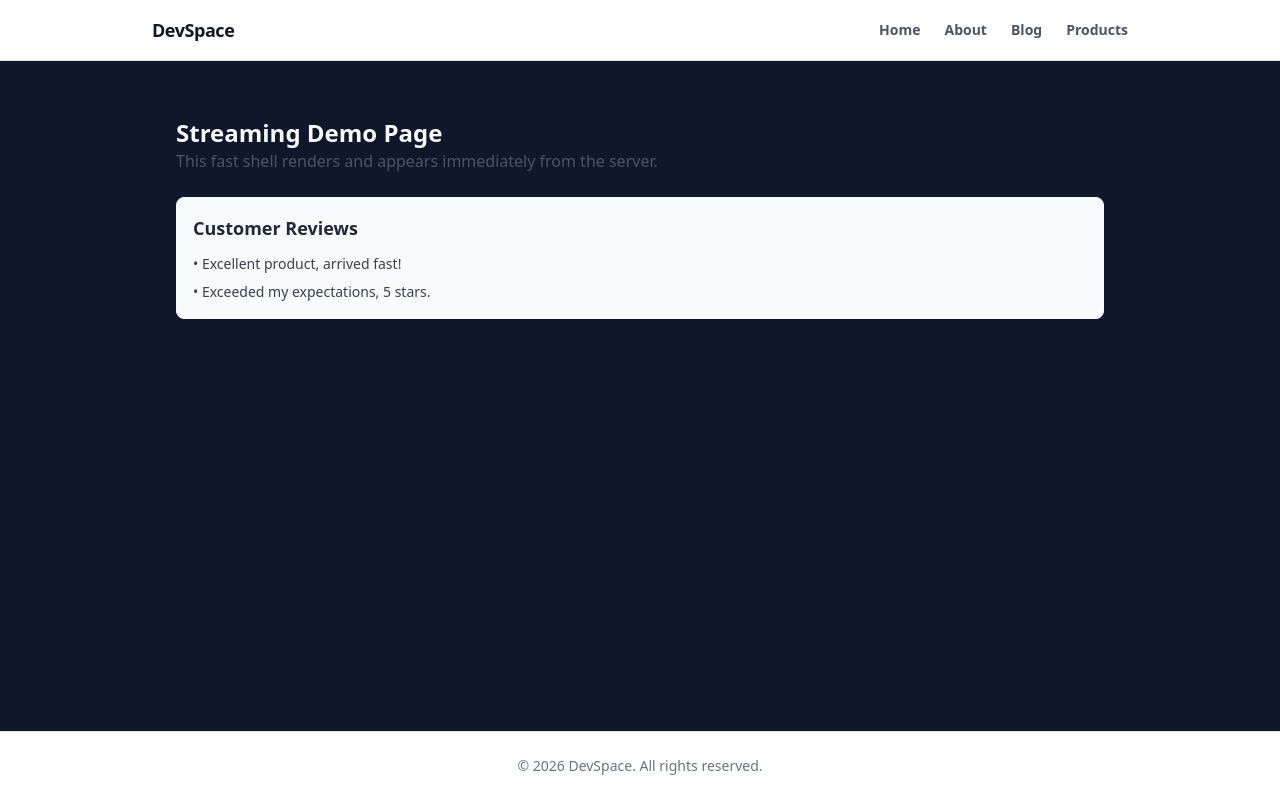
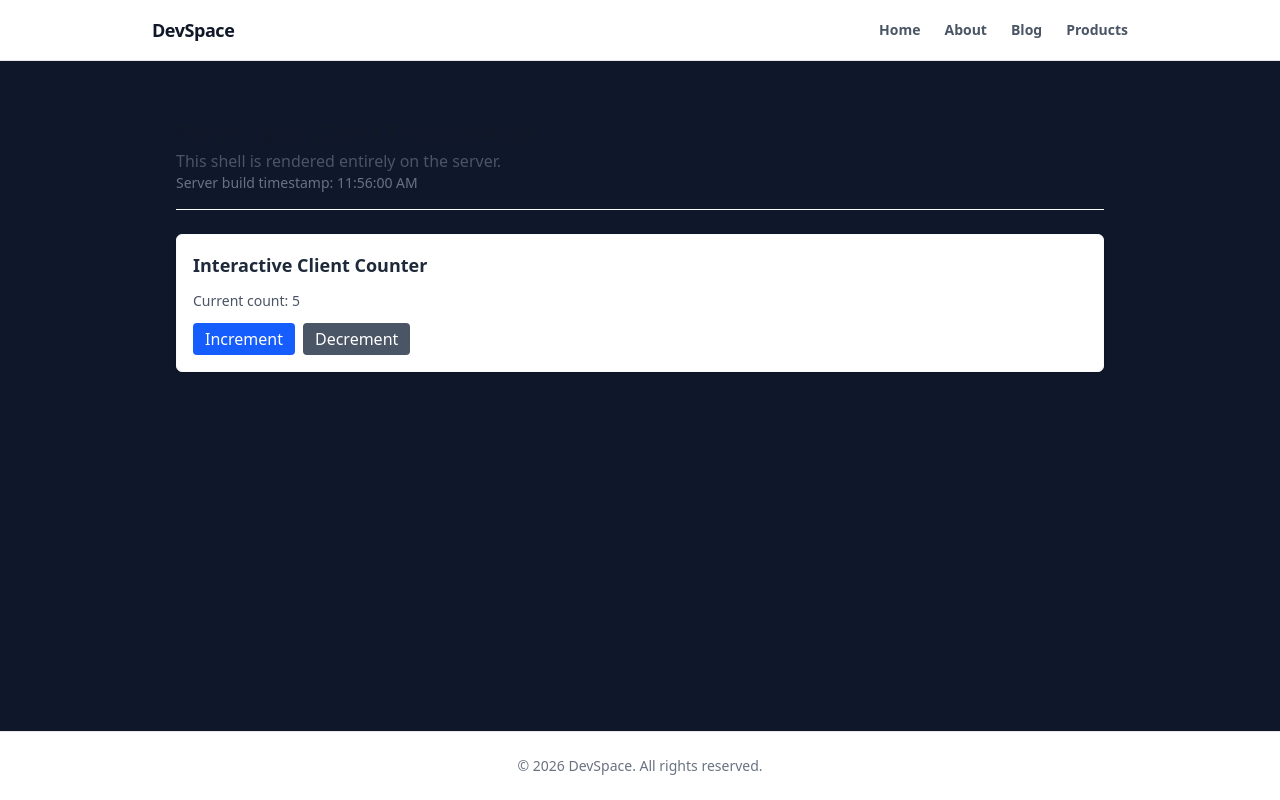
Before and after one commit to Nisarg-jain/next.js--mastery, a Next.js app: page /rendering-demo in a window 1280 px wide. Built offline with nearby package versions, Linux system fonts and the light colour scheme.

Commit message:
"feat: implement server and client component composition pattern"

```diff
--- /dev/null
+++ b/src/app/rendering-demo/interactive-counter.tsx
@@ -0,0 +1,36 @@
+"use client";
+
+import { useState } from "react";
+
+interface InteractiveCounterProps {
+  initialCount?: number;
+}
+
+export default function InteractiveCounter({
+  initialCount = 0,
+}: InteractiveCounterProps) {
+  const [count, setCount] = useState(initialCount);
+
+  return (
+    <div className="p-4 border rounded-md bg-white shadow-sm space-y-3">
+      <h3 className="text-lg font-semibold text-gray-800">
+        Interactive Client Counter
+      </h3>
+      <p className="text-sm text-gray-600">Current count: {count}</p>
+      <div className="flex gap-2">
+        <button
+          onClick={() => setCount(count + 1)}
+          className="px-3 py-1 bg-blue-600 text-white rounded hover:bg-blue-700 transition-colors"
+        >
+          Increment
+        </button>
+        <button
+          onClick={() => setCount(count - 1)}
+          className="px-3 py-1 bg-gray-600 text-white rounded hover:bg-gray-700 transition-colors"
+        >
+          Decrement
+        </button>
+      </div>
+    </div>
+  );
+}
--- a/src/app/rendering-demo/page.tsx
+++ b/src/app/rendering-demo/page.tsx
@@ -1,26 +1,24 @@
-import { Suspense } from "react";
-import Reviews from "./reviews";
+import InteractiveCounter from "./interactive-counter";
 
 export default function RenderingDemoPage() {
+  const serverGeneratedTimestamp = new Date().toLocaleTimeString();
+
   return (
     <div className="p-6 space-y-6">
-      <div>
-        <h1 className="text-2xl font-bold">Streaming Demo Page</h1>
+      <div className="border-b pb-4">
+        <h1 className="text-2xl font-bold text-gray-900">
+          Server and Client Composition
+        </h1>
         <p className="text-gray-600">
-          This fast shell renders and appears immediately from the server.
+          This shell is rendered entirely on the server.
+        </p>
+        <p className="text-sm text-gray-500">
+          Server build timestamp: {serverGeneratedTimestamp}
         </p>
       </div>
 
-      {/* Streaming boundary */}
-      <Suspense
-        fallback={
-          <div className="p-4 border border-dashed border-gray-400 rounded-lg animate-pulse text-gray-500">
-            Loading reviews (streaming in)...
-          </div>
-        }
-      >
-        <Reviews />
-      </Suspense>
+      {/* Composed Client Component receiving server props */}
+      <InteractiveCounter initialCount={5} />
     </div>
   );
 }
```
